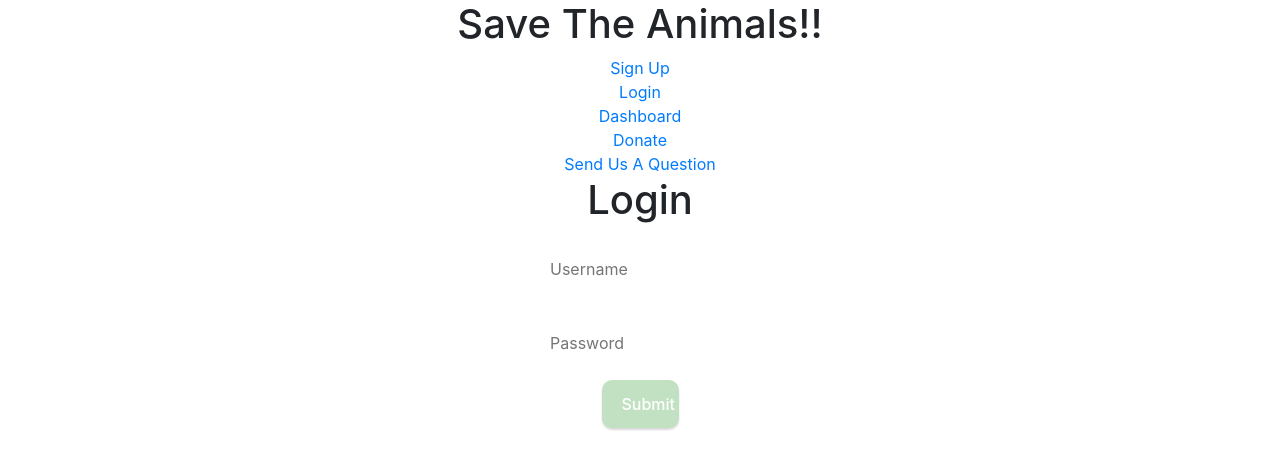
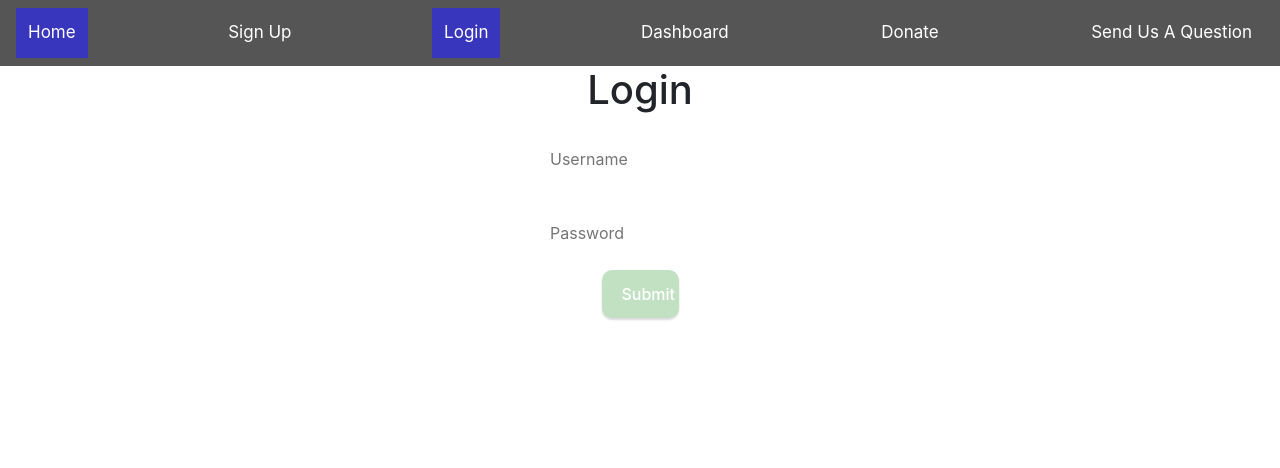
Before and after one commit to bwpt-savetheanimals/save-the-animals-fe, a React (Create React App) app in the folder save-the-animal/: page /login in a window 1280 px wide. Shown: the top 468 px of the page. Built offline with nearby package versions, Linux system fonts and the light colour scheme.

Commit message:
made navbar with some css that goes across each page

```diff
--- a/save-the-animal/src/App.css
+++ b/save-the-animal/src/App.css
@@ -32,3 +32,37 @@
   }
 
 }
+
+.navbar {
+  width: 100%;
+  background-color: #555;
+  overflow: auto;
+}
+
+/* Navbar links */
+.navbar a {
+  float: left;
+  text-align: center;
+  padding: 12px;
+  color: white;
+  text-decoration: none;
+  font-size: 17px;
+}
+
+/* Navbar links on mouse-over */
+.navbar a:hover {
+  background-color: #000;
+}
+
+/* Current/active navbar link */
+.active {
+  background-color: rgb(57, 54, 190);
+}
+
+/* Add responsiveness - will automatically display the navbar vertically instead of horizontally on screens less than 500 pixels */
+@media screen and (max-width: 400x) {
+  .navbar a {
+    float: none;
+    display: block;
+  }
+}
--- a/save-the-animal/src/App.js
+++ b/save-the-animal/src/App.js
@@ -1,7 +1,6 @@
 import React from 'react';
 import DonateForm from './Components/DonateForm'
 import Chat from './Components/Chat'
-import Navigation from './Components/Navigation'
 import SignUp from './SignUp'
 import './App.css';
 import { BrowserRouter as Router, Route } from 'react-router-dom';
@@ -19,7 +18,7 @@ function App() {
 
     <div className="App">
 
-      <Navigation/>
+
       <Route exact path="/" component={WelcomePage} />
       <Route path="/signup" component={SignUp} />
       <Route path="/login" component={FormikUserForm} />
--- a/save-the-animal/src/Components/CampaignDashboard.js
+++ b/save-the-animal/src/Components/CampaignDashboard.js
@@ -4,20 +4,22 @@ import Axios from "axios";
 import styled from 'styled-components';
 import { BrowserRouter as Router, Route, Link } from 'react-router-dom';
 import FormikCampaign from './Campaign/CampaignForm';
-
+import Navigation from './Navigation'
 
 
 function CampaignDashboard() {
 
     return (
+        <div> <Navigation/>
+
         <div className="App">
 
 
-        <h1>Campaign!</h1>
+      <h1>Campaign!</h1>
            <Route path='/dashboard' component={FormikCampaign}></Route>
            <FormikCampaign />
 
-
+           </div>
         </div>
     );
 }
--- a/save-the-animal/src/Components/Chat.js
+++ b/save-the-animal/src/Components/Chat.js
@@ -1,7 +1,7 @@
 import React, { useState, useEffect } from 'react';
 import useSocket from 'use-socket.io-client';
 import { useImmer } from 'use-immer';
-
+import Navigation from './Navigation'
 
 
 const Messages = props => props.data.map(m => m[0] !== '' ? (<li><strong>{m[0]}</strong> : <div className="innermsg">{m[1]}</div></li>) : (<li className="update">{m[1]}</li>) );
@@ -19,6 +19,7 @@ export default () => {
 
   const [messages, setMessages] = useImmer([]);
   const [online, setOnline] = useImmer([]);
+
 
   useEffect(()=>{
     socket.on('message que',(nick,message) => {
@@ -72,6 +73,7 @@ export default () => {
   };
 
   return id ? (
+
     <section style={{display:'flex',flexDirection:'row'}} >
       <ul id="messages"><Messages data={messages} /></ul>
       <ul id="online"> &#x1f310; : <Online data={online} /> </ul>
@@ -80,8 +82,11 @@ export default () => {
             <input id="m" onChange={e=>setInput(e.target.value.trim())} /><button style={{width:'75px'}} type="submit">Send</button>
         </form>
       </div>
+
     </section>
+
   ) : (
+      <div> <Navigation/>
     <div style={{ textAlign: 'center', margin: '30vh auto', width: '70%' }}>
       <form onSubmit={event => handleSubmit(event)}>
         <input id="name" onChange={e => setNameInput(e.target.value.trim())} required placeholder="What is your name .." /><br />
@@ -90,5 +95,6 @@ export default () => {
         <button type="submit">Submit</button>
       </form>
     </div>
+    </div>
   );
 };
--- a/save-the-animal/src/Components/Dashboard.js
+++ b/save-the-animal/src/Components/Dashboard.js
@@ -4,6 +4,7 @@ import Axios from "axios";
 import styled from 'styled-components';
 import { BrowserRouter as Router, Route, Link } from 'react-router-dom';
 import UserLogin from './User';
+import Navigation from './Navigation'
 
 
 
@@ -28,6 +29,8 @@ function Dashboard() {
     // }, []);
 
     return (
+        <div>
+        <Navigation/>
         <div className="App">
 
             {/* {username.map((user) =>
@@ -42,6 +45,7 @@ function Dashboard() {
            <Link to='donate' type='submit'>Donate</Link>
 
         </div>
+        </div>
     );
 }
 
--- a/save-the-animal/src/Components/DonateForm.js
+++ b/save-the-animal/src/Components/DonateForm.js
@@ -1,10 +1,11 @@
 import React from "react";
 import { withFormik, Form, Field } from "formik";
 import * as Yup from "yup";
+import Navigation from './Navigation'
 
 function DonationForm(errors,touched) {
   return (
-    <div><h1>Save The Animals</h1>
+  <div> <Navigation/>
 
        <Form>
          {touched.username && errors.username && <p>{errors.username}</p>}
--- a/save-the-animal/src/Components/LogIn.js
+++ b/save-the-animal/src/Components/LogIn.js
@@ -5,7 +5,7 @@ import * as Yup from "yup";
 import Axios from "axios";
 import styled from 'styled-components';
 import { Link, Route, NavLink } from 'react-router-dom'
-
+import Navigation from './Navigation'
 import Dashboard from './Dashboard';
 
 const StyledField = styled(Field)`
@@ -36,6 +36,9 @@ function LoginForm({ errors, touched, status }) {
         }
     }, [status])
     return (
+<div>
+        <Navigation/>
+
         <div className="loginForm">
             {/* All Data can be changed  */}
             <Form>
@@ -61,6 +64,7 @@ function LoginForm({ errors, touched, status }) {
                     </div>
                 ))} */}
             </Form>
+        </div>
         </div>
     );
 }
--- a/save-the-animal/src/Components/Navigation.js
+++ b/save-the-animal/src/Components/Navigation.js
@@ -13,8 +13,10 @@ const fakeAuth = {
 const Navigation = () => {
   return (
     <div>
-        <div><h1>Save The Animals!!</h1></div>
-      <div className="navigation">
+
+      <div className="navbar">
+
+          <NavLink to ="/">Home</NavLink>
       <NavLink to="/signup">Sign Up</NavLink>
         <div>
         <NavLink to="/LogIn">Login</NavLink>
--- a/save-the-animal/src/Components/Welcome.js
+++ b/save-the-animal/src/Components/Welcome.js
@@ -2,11 +2,13 @@ import React from 'react';
 import ReactDOM from "react-dom";
 import styled from 'styled-components';
 import { Link, Route } from 'react-router-dom'
+import Navigation from './Navigation'
 
 function WelcomePage() {
     return (
         <div>
-            <h1>Save The Animals!</h1>
+        <h1>Save The Animals!!!</h1>
+         <Navigation/>
             <Link to="/signup">Sign up</Link>
             <Link to="login">Log In</Link>
         </div>
--- a/save-the-animal/src/SignUp.js
+++ b/save-the-animal/src/SignUp.js
@@ -4,7 +4,7 @@ import styled from 'styled-components'
 import * as yup from 'yup'
 import axios from 'axios'
 import './App.css';
-
+import Navigation from './Components/Navigation'
 
 
 const StyledField = styled(Field)`
@@ -24,6 +24,7 @@ function SignUp({status, touched, errors}) {
     setPeople(...people,status)
   },[people])
   return (
+    <div><Navigation/>
    <Form>
      <h1>Sign Up</h1>
      {touched.username && errors.username && <p className="error"> {errors.username}</p>}
@@ -45,6 +46,7 @@ function SignUp({status, touched, errors}) {
 
 
    </Form>
+   </div>
   );
 }
 
```
